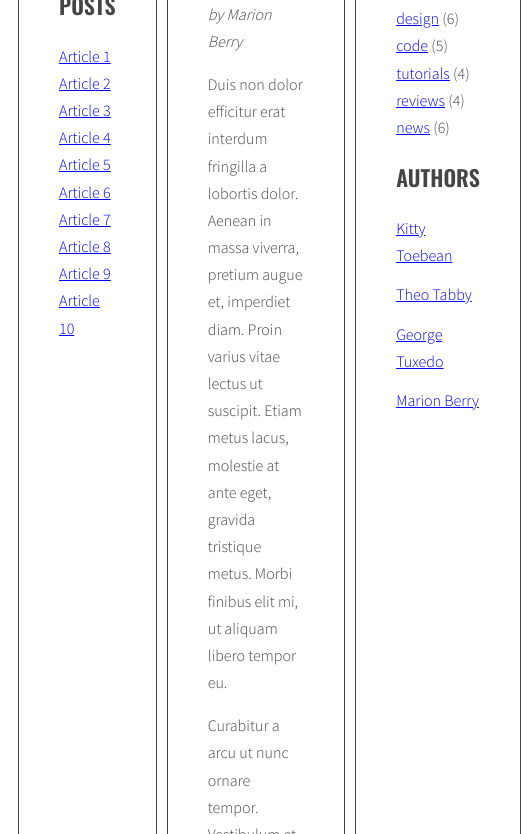
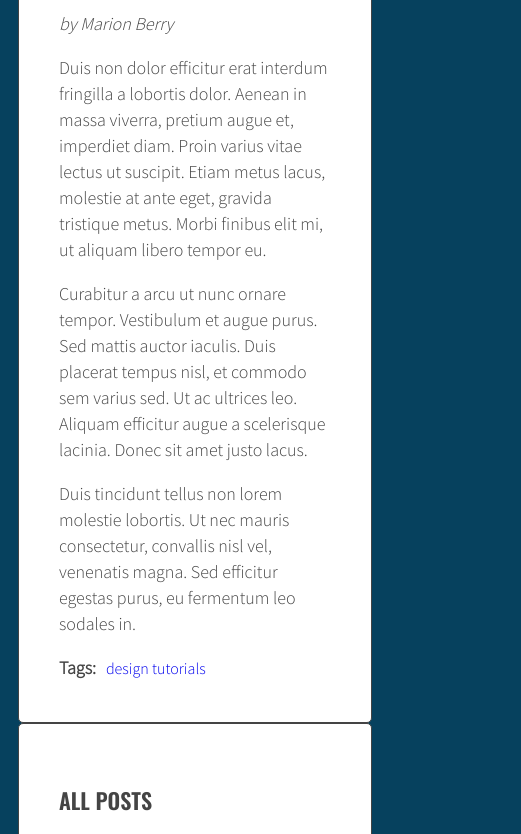
Before and after one commit to PrzemekSzliep/javascript-blog, a website: page index.html in a window 390 px wide. Shown: the part 353-1187 px from the top of the page, 521 px wide, since content can reach past the window. Drawn offline with nearby package versions, Linux system fonts and the light colour scheme.

Commit message:
eslint and stylelint

```diff
--- a/sass/style.scss
+++ b/sass/style.scss
@@ -4,10 +4,50 @@
 
 $color-light: #fff;
 $color-dark: #444;
+$color-one: #FFC15E;
+$color-two: #9a0874;
+$color-three: #06415E;
+$color-four: #001842;
 
 $font-logo: 'Sacramento', cursive;
 $font-header: 'Oswald', sans-serif;
 $font-text: 'Source Sans Pro', sans-serif;
+
+$transition: all .4s ease;
+
+
+// Breakpoints
+
+@mixin breakpoint($point) {
+    @if $point == fullHd {
+        @media (min-width: 1920px) { @content ; }
+    }
+    @else if $point == bigDesktop {
+        @media (min-width: 1431px) { @content ; }
+    }
+    @else if $point == onlyDesktop {
+        @media (min-width:960px) { @content ;}
+    }
+    @else if $point == smallDesktop {
+        @media (max-width:1430px) { @content ; }
+    }
+    @else if $point == littleDesktop {
+        @media (max-width:1200px) { @content ; }
+    }
+    @else if $point == tablet {
+        @media (max-width:960px) { @content ; }
+    }
+    @else if $point == phablet {
+        @media (max-width: 720px)  { @content ; }
+    }
+    @else if $point == mobileonly {
+        @media (max-width: 480px)  { @content ; }
+    }
+    @else if $point == smallMobile {
+        @media (max-width: 350px) { @content ;}
+    }
+}
+
 
 /* Global */
 
@@ -16,12 +56,16 @@ $font-text: 'Source Sans Pro', sans-serif;
 }
 
 body {
-    background: $color-light;
+    background: $color-three;
     font-family: $font-text;
     color: $color-dark;
     font-weight: 300;
     font-size: 16px;
     line-height: 1.7;
+}
+
+a {
+    text-decoration: none;
 }
 
 .container {
@@ -34,6 +78,7 @@ body {
     text-transform: uppercase;
     font-family: $font-header;
     font-weight: 600;
+
     span {
         text-transform: none;
         font-weight: 400;
@@ -46,10 +91,20 @@ body {
 .wrapper {
     display: flex;
     margin-left: 10px;
+    @include breakpoint(tablet) {
+        flex-direction: column;
+    }
 }
 
 .sidebar {
     flex: 1 0 0;
+    @include breakpoint(tablet) {
+        order: 2;
+    }
+
+    a {
+        color: $color-two;
+    }
 }
 
 .posts {
@@ -67,6 +122,7 @@ body {
 /* Logo */
 
 .logo {
+    color: $color-one;
     font-family: $font-logo;
     font-weight: 400;
     font-size: 104px;
@@ -80,6 +136,7 @@ body {
     list-style-type: none;
     margin: 0;
     padding: 0;
+
     .active {
         font-weight: bold;
     }
@@ -102,9 +159,25 @@ body {
 /* Post */
 
 .post {
-    display: none;
+    transition: $transition;
+    opacity: 0;
+    width: 100%;
+    position: absolute;
+
     &.active {
-        display: block;
+        opacity: 1;
+        position: relative;
+        z-index: 3;
+    }
+
+    &-title {
+        font-size: 36px;
+        margin: 0;
+    }
+
+    p {
+        font-size: 18px;
+        line-height: 26px;
     }
 }
 
@@ -114,6 +187,7 @@ body {
 
 .post-tags {
     display: flex;
+
     p {
         margin: 0 10px 0 0;
     }
```
Also changed, not shown: js/script.js (+5 -5 lines), package.json (+8 -3 lines), css/style.css, 2 other files.
